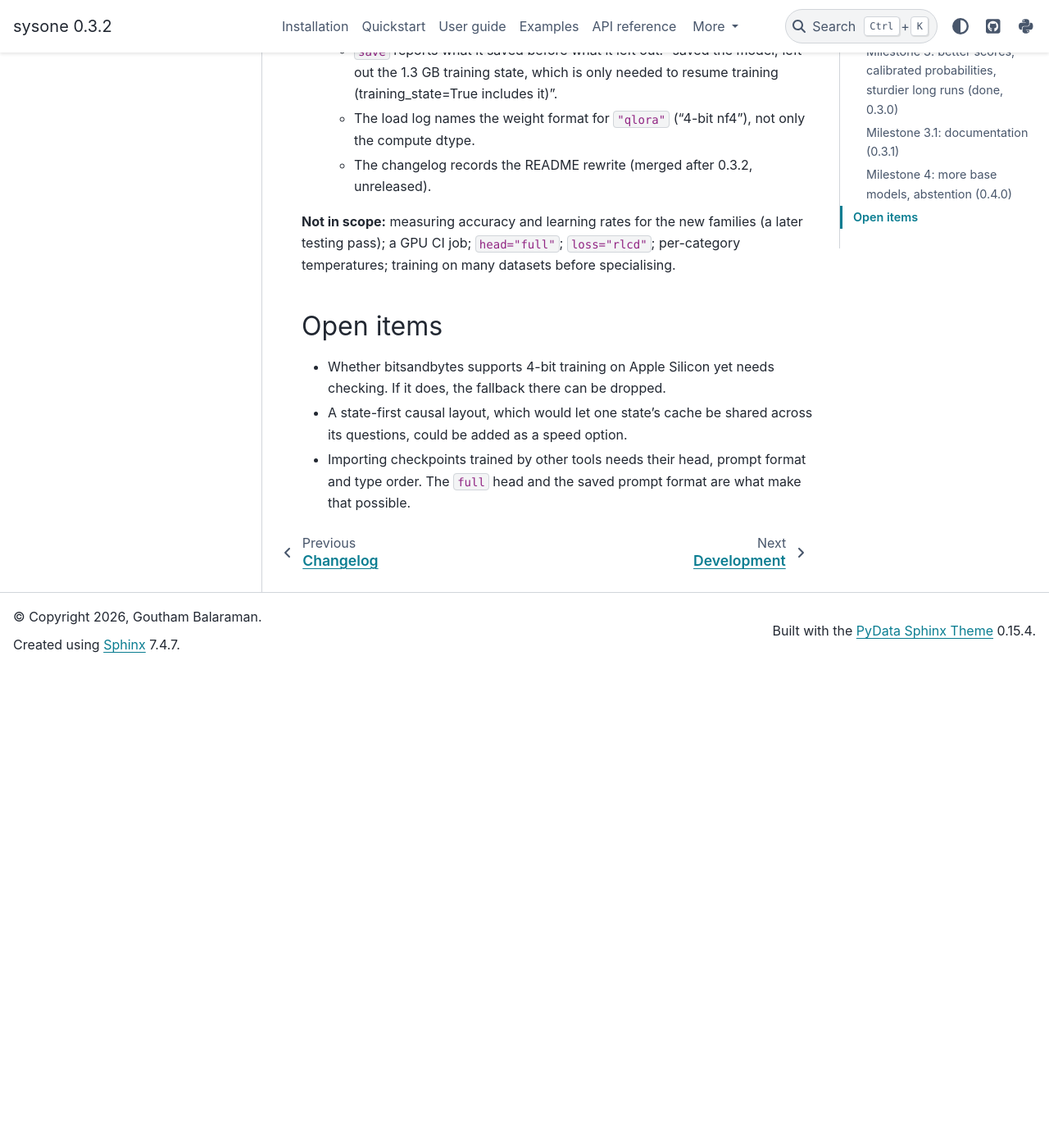
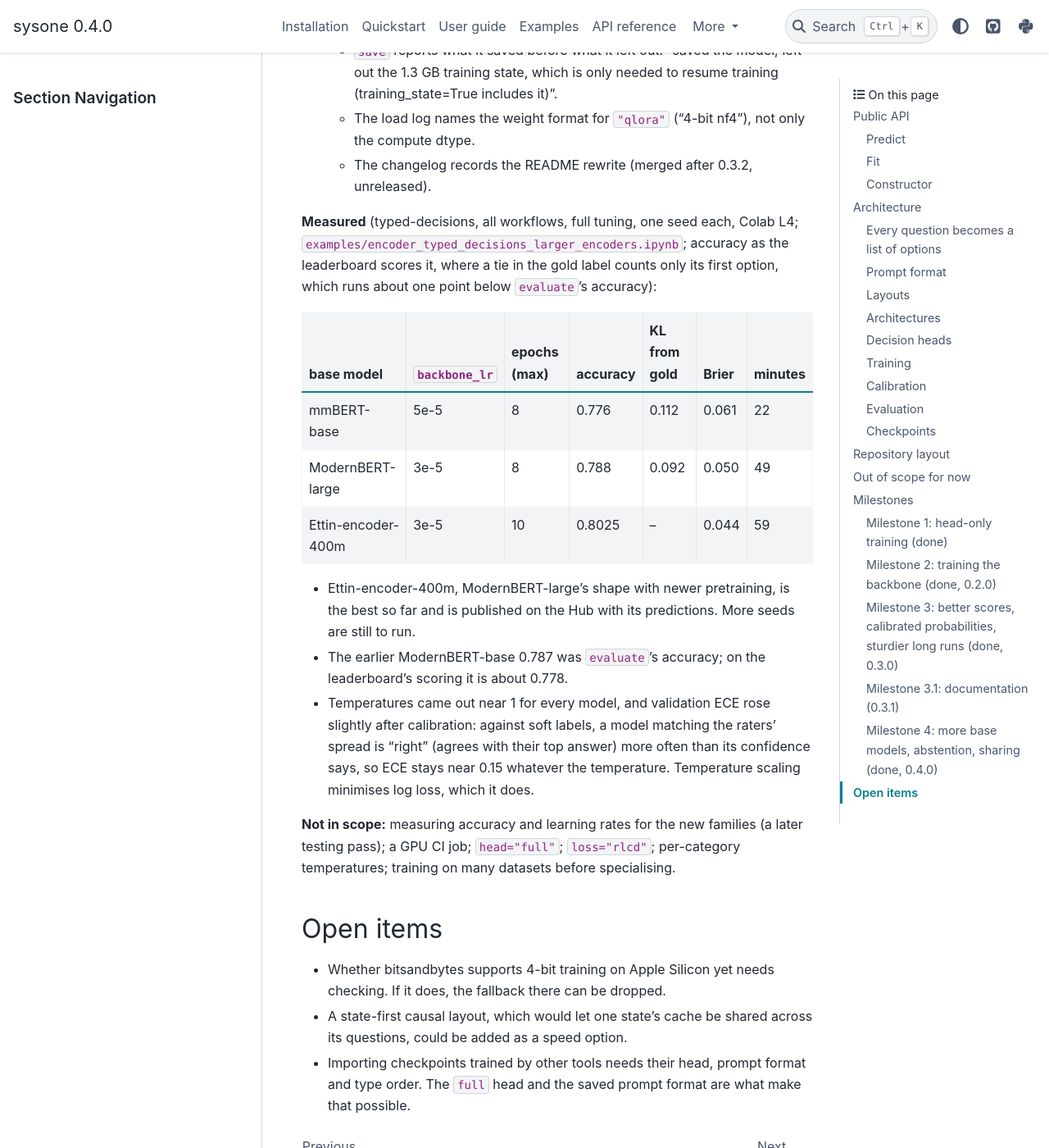
Before and after one commit to ForwardMetric/sysone, a Sphinx documentation site: the page built from docs/DESIGN.md, in a window 1280 px wide and 1400 px high, scrolled down 32028 px. Shown: the whole window at 82% size. Built offline with Sphinx 7.4.7 and the PyData theme 0.15.4, drawn with Linux system fonts in a browser that asks for light colours; pages that are not in the unit, such as notebooks, are missing from menus; before the commit the page ends 32844 px from its top, so only the background shows below that; some of the changed text lies outside the part shown.

Commit message:
Prepare the 0.4.0 release
- version 0.4.0; changelog dated
- notebooks install sysone>=0.4 from PyPI
- the larger-encoders notebook gains Ettin-encoder-400m as step 3
- DESIGN.md marks milestone 4 done and records the encoder measurements
- README status: 0.4

Co-Authored-By: Claude Opus 5.5 <noreply@anthropic.com>

```diff
--- a/docs/DESIGN.md
+++ b/docs/DESIGN.md
@@ -983,7 +983,7 @@ and how, without reading the source.
 **Not in scope:** behaviour changes; running the notebooks during the docs build (they download
 models and need a GPU).
 
-### Milestone 4: more base models, abstention (0.4.0)
+### Milestone 4: more base models, abstention, sharing (done, 0.4.0)
 
 **Goal:** let users pick the base model that suits their language, size and licence, without
 having to know whether it is an encoder or a decoder, and let a model say "not sure" instead of
@@ -1071,6 +1071,26 @@ Release as 0.4.0.
      dtype.
    - The changelog records the README rewrite (merged after 0.3.2, unreleased).
 
+**Measured** (typed-decisions, all workflows, full tuning, one seed each, Colab L4;
+`examples/encoder_typed_decisions_larger_encoders.ipynb`; accuracy as the leaderboard scores it,
+where a tie in the gold label counts only its first option, which runs about one point below
+`evaluate`'s accuracy):
+
+| base model | `backbone_lr` | epochs (max) | accuracy | KL from gold | Brier | minutes |
+|---|---|---|---|---|---|---|
+| mmBERT-base | 5e-5 | 8 | 0.776 | 0.112 | 0.061 | 22 |
+| ModernBERT-large | 3e-5 | 8 | 0.788 | 0.092 | 0.050 | 49 |
+| Ettin-encoder-400m | 3e-5 | 10 | 0.8025 | – | 0.044 | 59 |
+
+- Ettin-encoder-400m, ModernBERT-large's shape with newer pretraining, is the best so far and
+  is published on the Hub with its predictions. More seeds are still to run.
+- The earlier ModernBERT-base 0.787 was `evaluate`'s accuracy; on the leaderboard's scoring it
+  is about 0.778.
+- Temperatures came out near 1 for every model, and validation ECE rose slightly after
+  calibration: against soft labels, a model matching the raters' spread is "right" (agrees with
+  their top answer) more often than its confidence says, so ECE stays near 0.15 whatever the
+  temperature. Temperature scaling minimises log loss, which it does.
+
 **Not in scope:** measuring accuracy and learning rates for the new families (a later testing
 pass); a GPU CI job; `head="full"`; `loss="rlcd"`; per-category temperatures; training on many
 datasets before specialising.
--- a/docs/examples.md
+++ b/docs/examples.md
@@ -13,7 +13,7 @@ it.
 | [Hard labels, Qwen3](examples/decoder_bev_decision.ipynb) · [Colab][c-dec-bev] | bev-decision-150K: 18 domains | `DecoderModel`, head and QLoRA | GPU recommended |
 | [Hard labels, ModernBERT](examples/encoder_bev_decision.ipynb) · [Colab][c-enc-bev] | bev-decision-150K | `EncoderModel`, head and full | GPU recommended |
 | [Measuring `ordinal_weight`](examples/encoder_typed_decisions_ordinal_weight.ipynb) · [Colab][c-ordinal] | typed-decisions | `EncoderModel` | about an hour on an L4 |
-| [Larger encoders](examples/encoder_typed_decisions_larger_encoders.ipynb) · [Colab][c-larger] | typed-decisions, scored as its leaderboard does | mmBERT-base and ModernBERT-large, full | about 1.5 hours on an L4 |
+| [Larger encoders](examples/encoder_typed_decisions_larger_encoders.ipynb) · [Colab][c-larger] | typed-decisions, scored as its leaderboard does | mmBERT-base, ModernBERT-large and Ettin-400m, full | about 2.5 hours on an L4 |
 
 [c-quickstart]: https://colab.research.google.com/github/ForwardMetric/sysone/blob/main/examples/quickstart.ipynb
 [c-dec-typed]: https://colab.research.google.com/github/ForwardMetric/sysone/blob/main/examples/decoder_typed_decisions.ipynb
--- a/src/sysone/version.py
+++ b/src/sysone/version.py
@@ -1 +1 @@
-__version__ = "0.3.2"
+__version__ = "0.4.0"
```
Also changed, not shown: README.md (+1 -1 lines), docs/changelog.md (+3 -1 lines), 7 other files.
